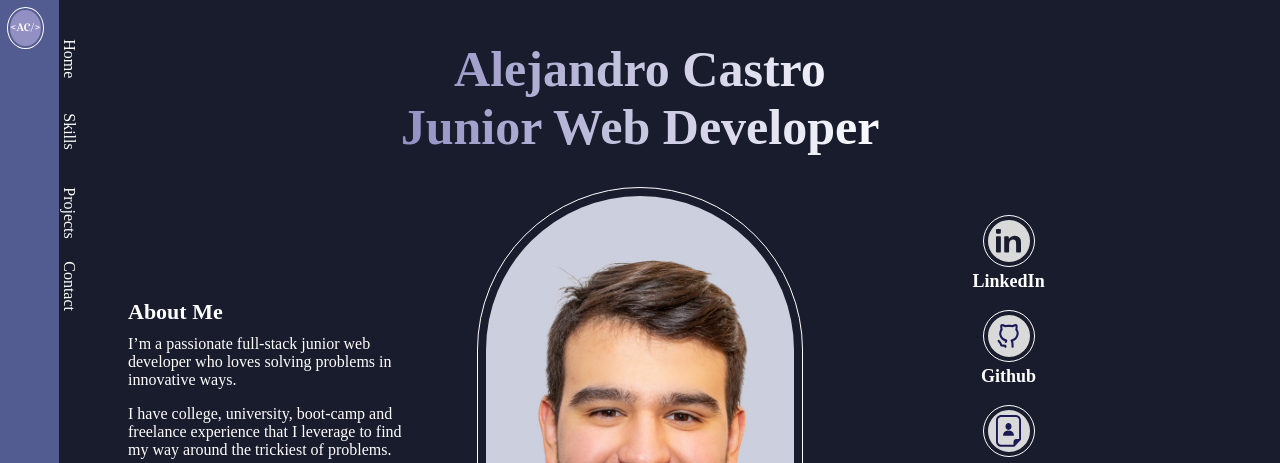
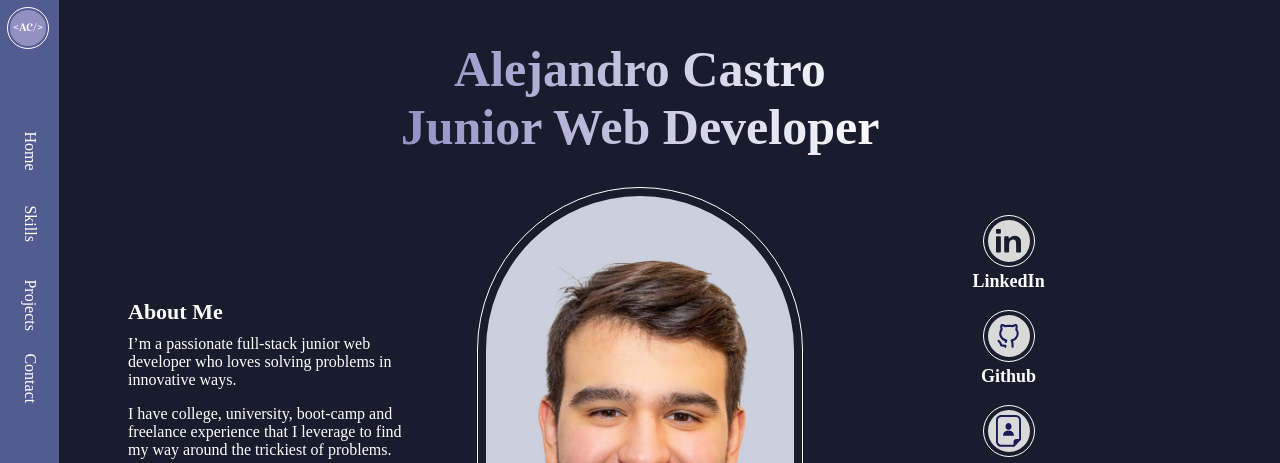
Before and after one commit to alejo2198/portfolio-b, a React (Vite) app: page / in a window 1280 px wide. Shown: the top 463 px of the page. Built offline with nearby package versions, Linux system fonts and the light colour scheme; no server answers.

Commit message:
fix nav issue

```diff
--- a/src/components/Nav/Nav.jsx
+++ b/src/components/Nav/Nav.jsx
@@ -46,16 +46,28 @@ const Nav = () => {
                 <div className="logo">
                     <a href="" className="logo__text">&lt;AC/&gt;</a>
                 </div>
-            <ul className="nav__links">
-                <li><a href="#about" className="nav__link">Home</a></li>
-                <li><a href="#skills" className="nav__link">Skills</a></li>
-                <li><a href="#projects" className="nav_link">Projects</a></li>
-                <li><a href="#contact" className="nav__link">Contact</a></li>
-            </ul>
+                {isMobile &&
+
+                <ul className="nav__links">
+                    <li><a href="#about" className="nav__link">Home</a></li>
+                    <li><a href="#skills" className="nav__link">Skills</a></li>
+                    <li><a href="#projects" className="nav__link">Projects</a></li>
+                    <li><a href="#contact" className="nav__link">Contact</a></li>
+                </ul>
+                }
+
                 <a className={`${isMobile ? '' : 'hide'}`} href="#" onClick={toggleNav} >
                     <img src={closeIcon} alt="an x symbol"/>
                 </a>
             </div>
+            {!isMobile &&
+                <ul className="nav__links">
+                    <li><a href="#about" className="nav__link">Home</a></li>
+                    <li><a href="#skills" className="nav__link">Skills</a></li>
+                    <li><a href="#projects" className="nav__link">Projects</a></li>
+                    <li><a href="#contact" className="nav__link">Contact</a></li>
+                </ul>
+                }
 
             <div className={`nav__design ${isMobile ? '' : 'hide'}`}>
                 &nbsp;
--- a/src/components/Nav/Nav.scss
+++ b/src/components/Nav/Nav.scss
@@ -74,15 +74,21 @@ nav {
 
   }
   &__links{
+
     display: flex;
     flex: 1;
     max-width: 25rem;
     justify-content: space-between;
     margin-top: 3rem
   }
+  &__link {
+    text-decoration: none;
+    color: white;
 
+  }
   &__link:hover{
     text-decoration: underline;
+    transform: scale(1.05);
   }
   &__design{
     background-color:$background-color;
@@ -139,3 +145,8 @@ nav {
   .close {
     display: none;
   }}
+
+
+.svg{
+  position:relative;
+}
```
